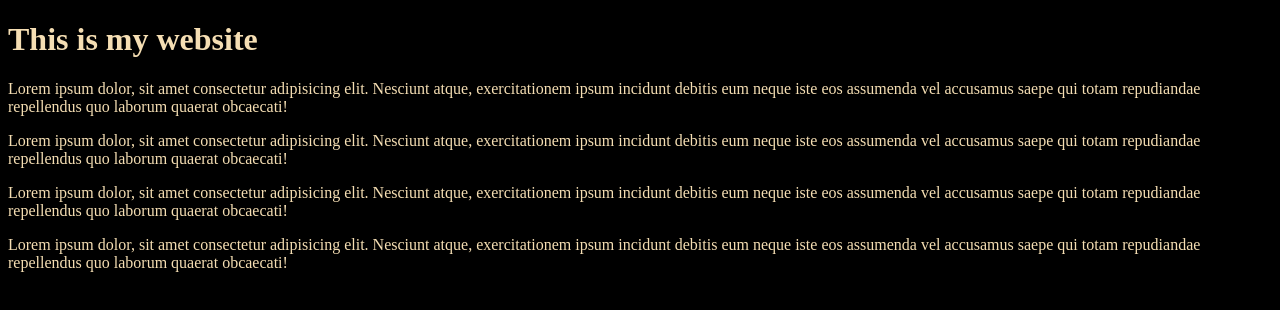
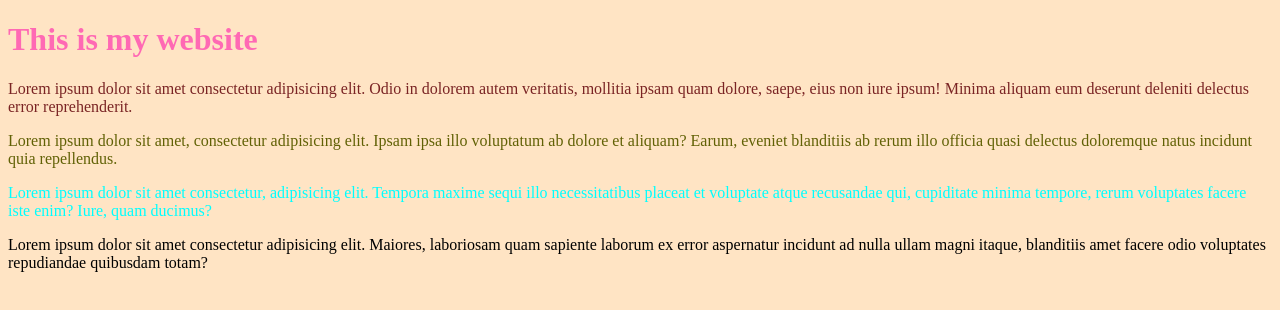
Before and after one commit to GokulBudhathoki/HTMLTEST, a plain HTML site: page css.html in a window 1280 px wide. Drawn offline with Linux system fonts and the light colour scheme.

Commit message:
new css file

```diff
--- a/css.html
+++ b/css.html
@@ -2,7 +2,23 @@
 <html lan="en">
     <head>
         <title>CSS</title>
+     <!-- <style>
+            body{
+                background-color: blue;
+            }
+            h1{
+                color: brown;
+            }
+            p{
+                color: white;
+            }
+        </style>-->
+        <link rel="stylesheet" href="style.css">
     </head>
+    <!-- Types of CSS: Inline, Internal and External -->
+
+
+    <!-- Innline CSS
     <body style="background-color: black;">
         <h1 style="color: wheat;">This is my website</h1>
 
@@ -11,6 +27,15 @@
         <p style="color: wheat;">Lorem ipsum dolor, sit amet consectetur adipisicing elit. Nesciunt atque, exercitationem ipsum incidunt debitis eum neque iste eos assumenda vel accusamus saepe qui totam repudiandae repellendus quo laborum quaerat obcaecati!</p>
         <p style="color: wheat;">Lorem ipsum dolor, sit amet consectetur adipisicing elit. Nesciunt atque, exercitationem ipsum incidunt debitis eum neque iste eos assumenda vel accusamus saepe qui totam repudiandae repellendus quo laborum quaerat obcaecati!</p>
 
+    </body>-->
+
+    <body>
+        <h1>This is my website</h1>
+
+        <p id="p1">Lorem ipsum dolor sit amet consectetur adipisicing elit. Odio in dolorem autem veritatis, mollitia ipsam quam dolore, saepe, eius non iure ipsum! Minima aliquam eum deserunt deleniti delectus error reprehenderit.</p>
+        <p id="p2">Lorem ipsum dolor sit amet, consectetur adipisicing elit. Ipsam ipsa illo voluptatum ab dolore et aliquam? Earum, eveniet blanditiis ab rerum illo officia quasi delectus doloremque natus incidunt quia repellendus.</p>
+        <p id="p3">Lorem ipsum dolor sit amet consectetur, adipisicing elit. Tempora maxime sequi illo necessitatibus placeat et voluptate atque recusandae qui, cupiditate minima tempore, rerum voluptates facere iste enim? Iure, quam ducimus?</p>
+        <p id="p4">Lorem ipsum dolor sit amet consectetur adipisicing elit. Maiores, laboriosam quam sapiente laborum ex error aspernatur incidunt ad nulla ullam magni itaque, blanditiis amet facere odio voluptates repudiandae quibusdam totam?</p>
     </body>
 
 </html>
--- /dev/null
+++ b/style.css
@@ -0,0 +1,15 @@
+body{
+    background-color: bisque;
+}
+h1{
+    color: hotpink;
+}
+#p1{
+    color: rgb(122, 36, 36);
+}
+#p2{
+    color: rgb(97, 97, 5);
+}
+#p3{
+    color: aqua;
+}
```
Also changed, not shown: index.html (+9 -0 lines).
